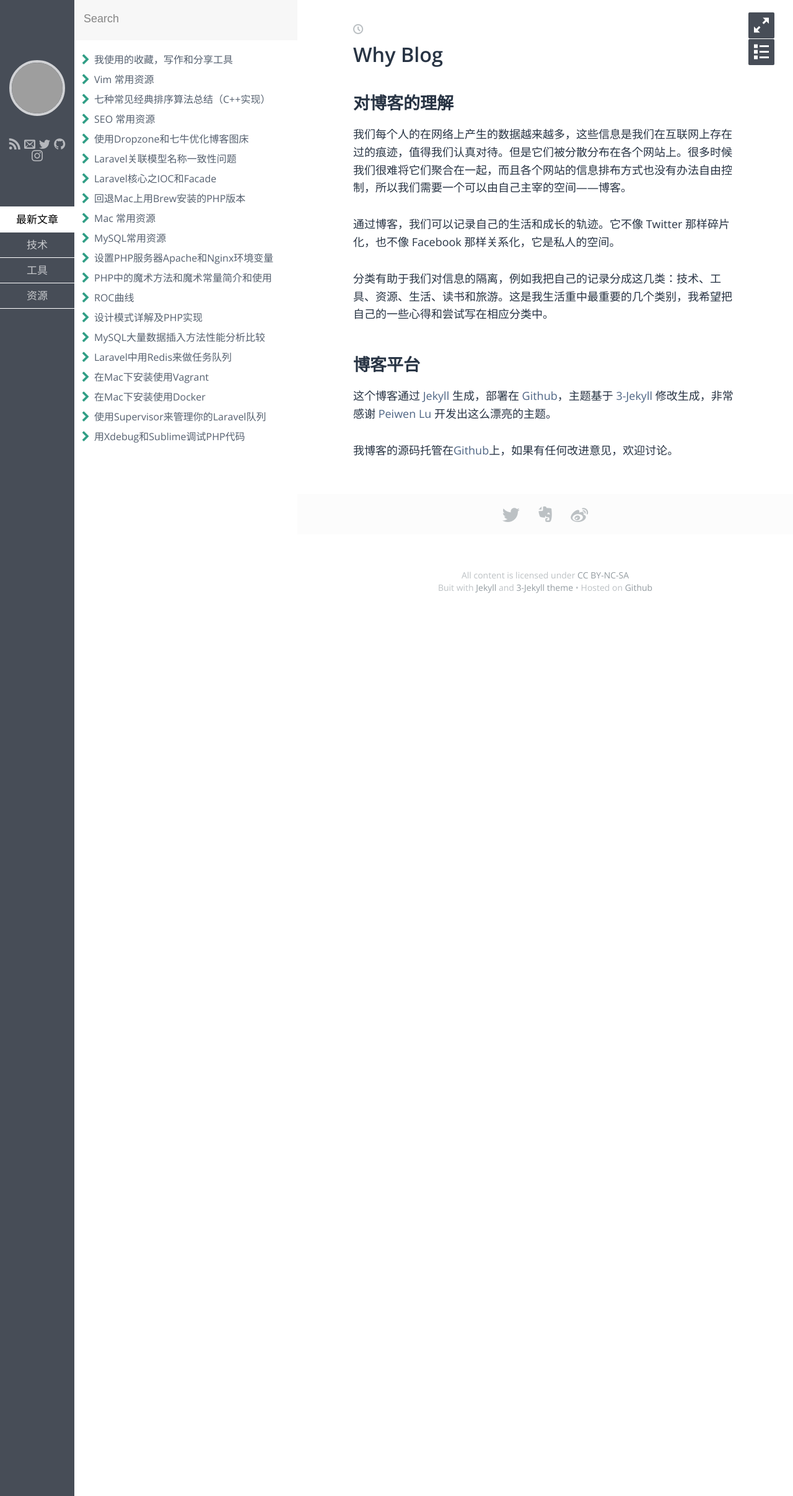
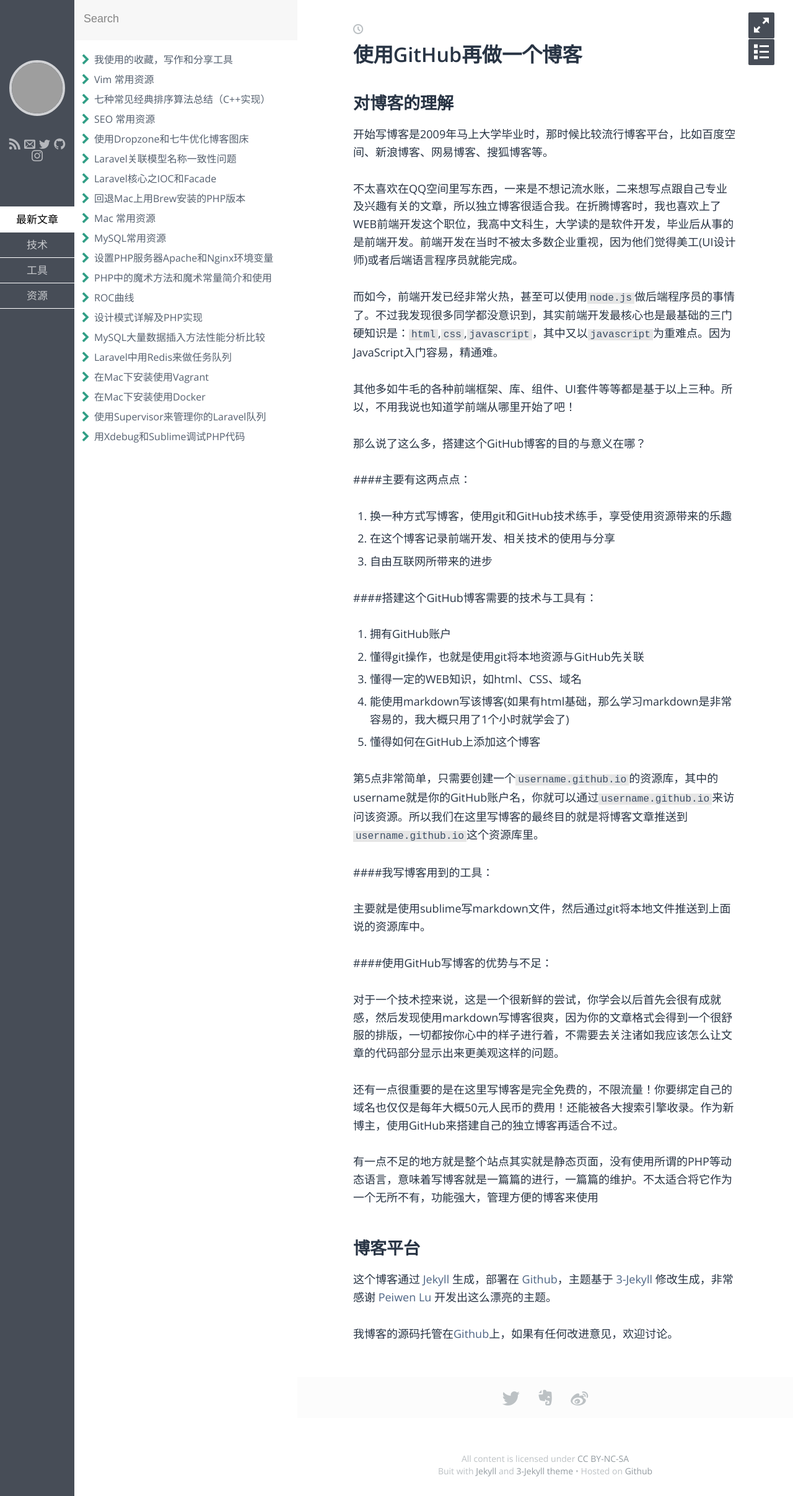
Before and after one commit to kouok/kouok.github.io, a Jekyll site: the page built from index.md, in a window 1280 px wide. Shown: the whole page at 62% size. Built offline with Jekyll 4.4.1, drawn with Linux system fonts in a browser that asks for light colours; some web fonts are replaced; grey boxes are pictures that could not be loaded.

Commit message:
更新配置项、首页及readme

```diff
--- a/_config.yml
+++ b/_config.yml
@@ -17,7 +17,7 @@ recent_num: 20
 twitter: ycluo
 # weibo:
 github: kouok
-instagram: suyan0830
+instagram: ycluo
 # linkedin: suyan0830
 
 # avatar and Favicon
@@ -30,8 +30,8 @@ disqus:
 
 # google analytics config
 ga:
-  # id: UA-54767140-1
-  # url: yansu.org
+  id: UA-21388954-1
+  url: www.kouok.net
 
 # Build settings
 permalink: /:year/:month/:day/:title.html
--- a/index.md
+++ b/index.md
@@ -1,15 +1,48 @@
 ---
-title: Why Blog
+title: 使用GitHub再做一个博客
 layout: post
 ---
 
 ## 对博客的理解
 
-我们每个人的在网络上产生的数据越来越多，这些信息是我们在互联网上存在过的痕迹，值得我们认真对待。但是它们被分散分布在各个网站上。很多时候我们很难将它们聚合在一起，而且各个网站的信息排布方式也没有办法自由控制，所以我们需要一个可以由自己主宰的空间——博客。
+开始写博客是2009年马上大学毕业时，那时候比较流行博客平台，比如百度空间、新浪博客、网易博客、搜狐博客等。
 
-通过博客，我们可以记录自己的生活和成长的轨迹。它不像 Twitter 那样碎片化，也不像 Facebook 那样关系化，它是私人的空间。
+不太喜欢在QQ空间里写东西，一来是不想记流水账，二来想写点跟自己专业及兴趣有关的文章，所以独立博客很适合我。在折腾博客时，我也喜欢上了WEB前端开发这个职位，我高中文科生，大学读的是软件开发，毕业后从事的是前端开发。前端开发在当时不被太多数企业重视，因为他们觉得美工(UI设计师)或者后端语言程序员就能完成。
 
-分类有助于我们对信息的隔离，例如我把自己的记录分成这几类：技术、工具、资源、生活、读书和旅游。这是我生活重中最重要的几个类别，我希望把自己的一些心得和尝试写在相应分类中。
+而如今，前端开发已经非常火热，甚至可以使用`node.js`做后端程序员的事情了。不过我发现很多同学都没意识到，其实前端开发最核心也是最基础的三门硬知识是：`html`,`css`,`javascript`，其中又以`javascript`为重难点。因为JavaScript入门容易，精通难。
+
+其他多如牛毛的各种前端框架、库、组件、UI套件等等都是基于以上三种。所以，不用我说也知道学前端从哪里开始了吧！
+
+那么说了这么多，搭建这个GitHub博客的目的与意义在哪？
+
+####主要有这两点点：
+
+1. 换一种方式写博客，使用git和GitHub技术练手，享受使用资源带来的乐趣
+2. 在这个博客记录前端开发、相关技术的使用与分享
+3. 自由互联网所带来的进步
+
+####搭建这个GitHub博客需要的技术与工具有：
+
+1. 拥有GitHub账户
+2. 懂得git操作，也就是使用git将本地资源与GitHub先关联
+3. 懂得一定的WEB知识，如html、CSS、域名
+4. 能使用markdown写该博客(如果有html基础，那么学习markdown是非常容易的，我大概只用了1个小时就学会了)
+5. 懂得如何在GitHub上添加这个博客
+
+第5点非常简单，只需要创建一个`username.github.io`的资源库，其中的username就是你的GitHub账户名，你就可以通过`username.github.io`来访问该资源。所以我们在这里写博客的最终目的就是将博客文章推送到`username.github.io`这个资源库里。
+
+####我写博客用到的工具：
+
+主要就是使用sublime写markdown文件，然后通过git将本地文件推送到上面说的资源库中。
+
+####使用GitHub写博客的优势与不足：
+
+对于一个技术控来说，这是一个很新鲜的尝试，你学会以后首先会很有成就感，然后发现使用markdown写博客很爽，因为你的文章格式会得到一个很舒服的排版，一切都按你心中的样子进行着，不需要去关注诸如我应该怎么让文章的代码部分显示出来更美观这样的问题。
+
+还有一点很重要的是在这里写博客是完全免费的，不限流量！你要绑定自己的域名也仅仅是每年大概50元人民币的费用！还能被各大搜索引擎收录。作为新博主，使用GitHub来搭建自己的独立博客再适合不过。
+
+有一点不足的地方就是整个站点其实就是静态页面，没有使用所谓的PHP等动态语言，意味着写博客就是一篇篇的进行，一篇篇的维护。不太适合将它作为一个无所不有，功能强大，管理方便的博客来使用
+
 
 ## 博客平台
 
```
Also changed, not shown: README.md.
